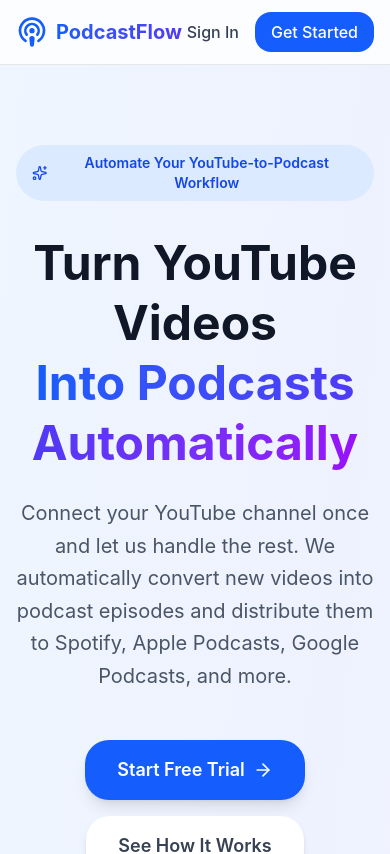
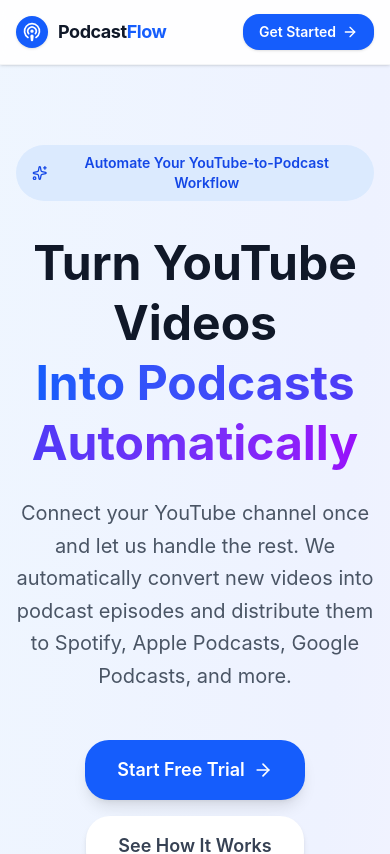
Before and after one commit to JeffreyAdu/church_media_automation_frontend, a React (Vite) app: page / in a window 390 px wide. Shown: the top 854 px of the page. Built offline with nearby package versions, Linux system fonts and the light colour scheme.

Commit message:
fix: cleaner landing page nav — icon button, arrow on CTA, hide sign-in on mobile

```diff
--- a/src/features/marketing/pages/LandingPage.tsx
+++ b/src/features/marketing/pages/LandingPage.tsx
@@ -5,27 +5,33 @@
   return (
     <div className="min-h-screen bg-gradient-to-br from-blue-50 via-indigo-50 to-purple-50">
       {/* Header/Nav */}
-      <nav className="bg-white/80 backdrop-blur-md border-b border-gray-200 sticky top-0 z-50">
+      <nav className="bg-white/90 backdrop-blur-md border-b border-gray-100 sticky top-0 z-50 shadow-sm">
         <div className="max-w-7xl mx-auto px-4 sm:px-6 lg:px-8">
           <div className="flex justify-between items-center h-16">
+            {/* Logo */}
+            <Link to="/" className="flex items-center gap-2.5 group">
+              <div className="w-8 h-8 bg-blue-600 rounded-lg flex items-center justify-center shadow-sm group-hover:bg-blue-700 transition-colors">
+                <Podcast className="h-5 w-5 text-white" />
+              </div>
+              <span className="text-lg font-bold text-gray-900 tracking-tight">
+                Podcast<span className="text-blue-600">Flow</span>
+              </span>
+            </Link>
+
+            {/* Actions */}
             <div className="flex items-center gap-2">
-              <Podcast className="h-8 w-8 text-blue-600" />
-              <span className="text-xl font-bold bg-gradient-to-r from-blue-600 to-indigo-600 bg-clip-text text-transparent">
-                PodcastFlow
-              </span>
-            </div>
-            <div className="flex items-center gap-4">
               <Link
                 to="/login"
-                className="text-gray-700 hover:text-gray-900 font-medium transition-colors"
+                className="hidden sm:inline-flex items-center px-4 py-2 text-sm font-medium text-gray-700 hover:text-blue-600 hover:bg-blue-50 rounded-lg transition-colors"
               >
                 Sign In
               </Link>
               <Link
                 to="/register"
-                className="px-4 py-2 bg-blue-600 text-white rounded-lg hover:bg-blue-700 transition-colors font-medium"
+                className="inline-flex items-center gap-1.5 px-4 py-2 bg-blue-600 text-white text-sm font-semibold rounded-lg hover:bg-blue-700 active:scale-95 transition-all shadow-sm"
               >
                 Get Started
+                <ArrowRight className="h-4 w-4" />
               </Link>
             </div>
           </div>
```
